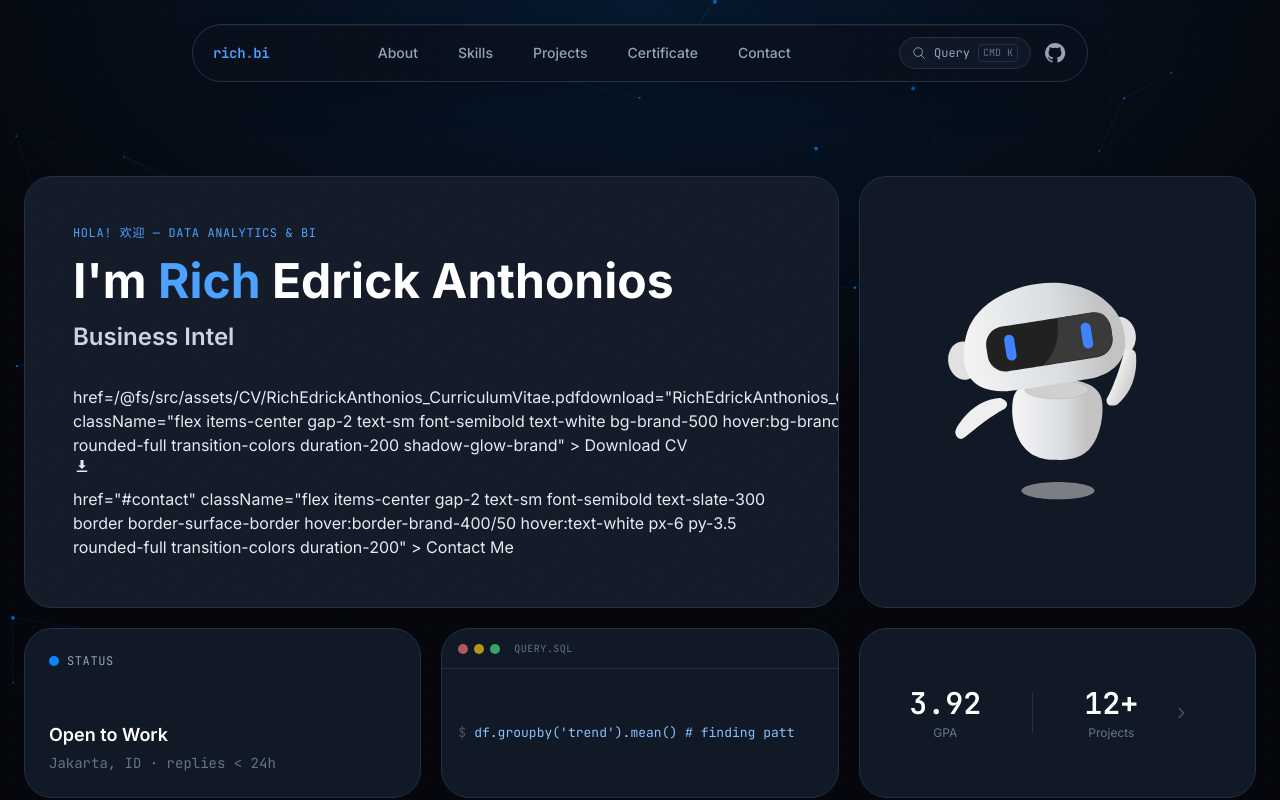
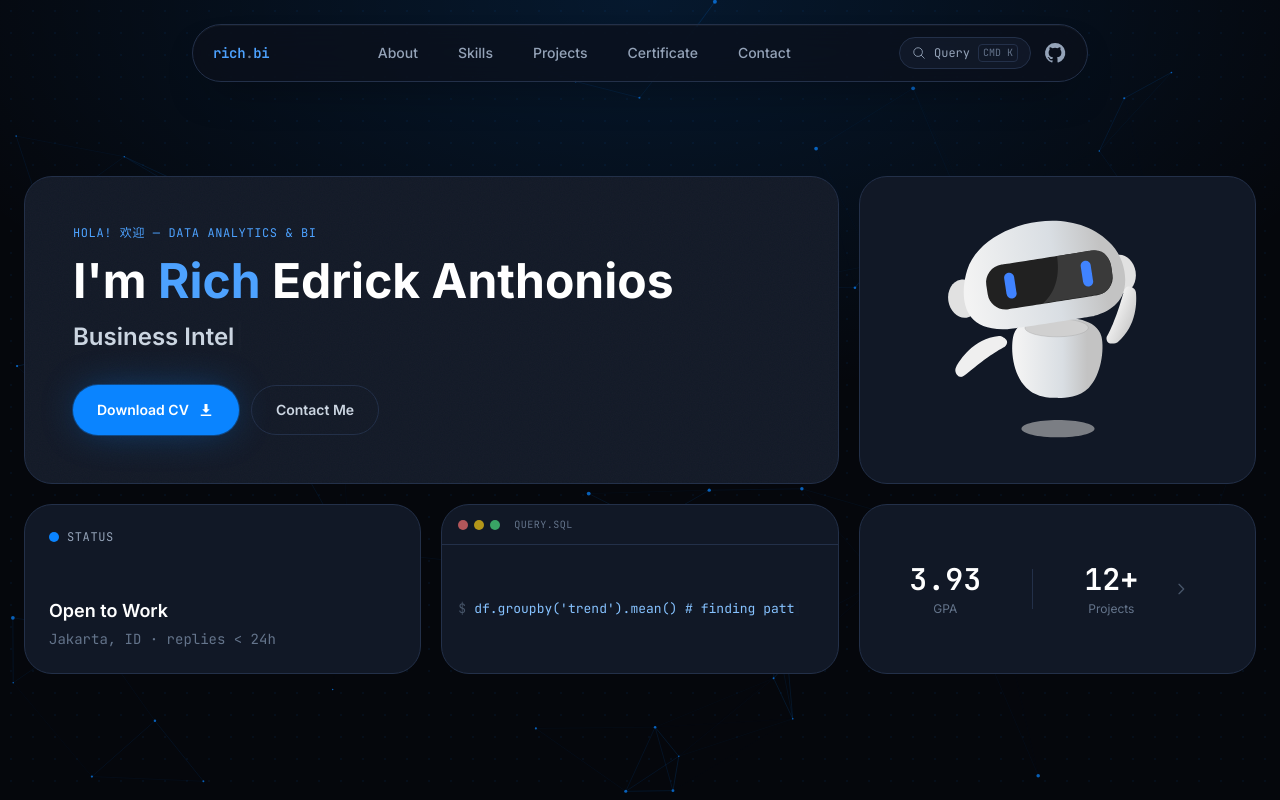
Before and after one commit to Richeaa/rich-portfolio, a React (Vite) app: page / in a window 1280 px wide. Shown: the top 800 px of the page. Built offline with nearby package versions, Linux system fonts and the light colour scheme.

Commit message:
Update Hero.jsx

```diff
--- a/src/components/Hero.jsx
+++ b/src/components/Hero.jsx
@@ -52,7 +52,7 @@ const Hero = () => {
           </div>
 
           <div className="relative z-10 flex flex-wrap gap-3">
-            <a>
+            <a
               href={CV}
               download="RichEdrickAnthonios_CurriculumVitae.pdf"
               className="flex items-center gap-2 text-sm font-semibold text-white bg-brand-500 hover:bg-brand-600 px-6 py-3.5 rounded-full transition-colors duration-200 shadow-glow-brand"
@@ -62,7 +62,7 @@ const Hero = () => {
                 <path d="M5 20h14v-2H5v2Zm7-4 5-5h-3V4h-4v7H7l5 5Z"></path>
               </svg>
             </a>
-            <a>
+            <a
               href="#contact"
               className="flex items-center gap-2 text-sm font-semibold text-slate-300 border border-surface-border hover:border-brand-400/50 hover:text-white px-6 py-3.5 rounded-full transition-colors duration-200"
             >
@@ -155,7 +155,7 @@ const Hero = () => {
         >
           <div className="relative z-10 text-center">
             <p className="font-mono text-2xl md:text-3xl font-bold text-white tabular-nums">
-              3.92
+              3.93
             </p>
             <p className="text-slate-500 text-xs mt-1">GPA</p>
           </div>
```
